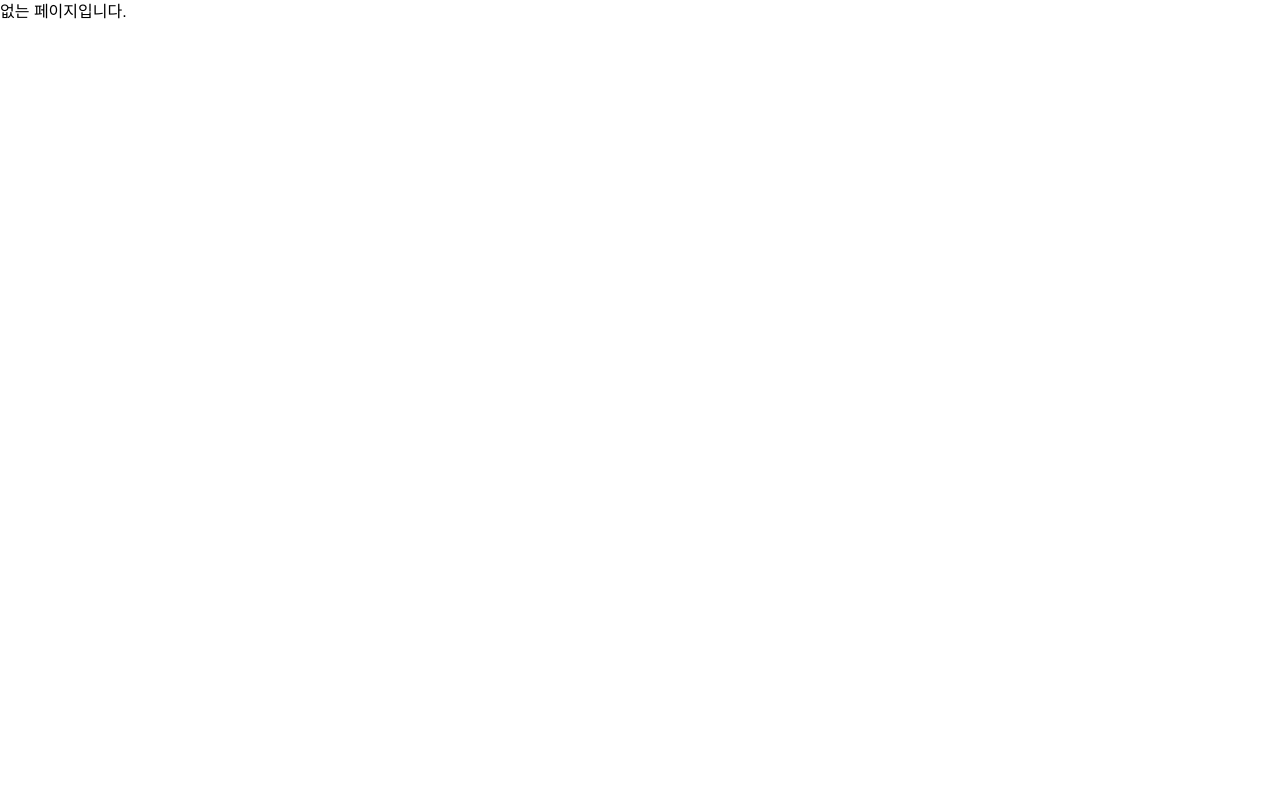
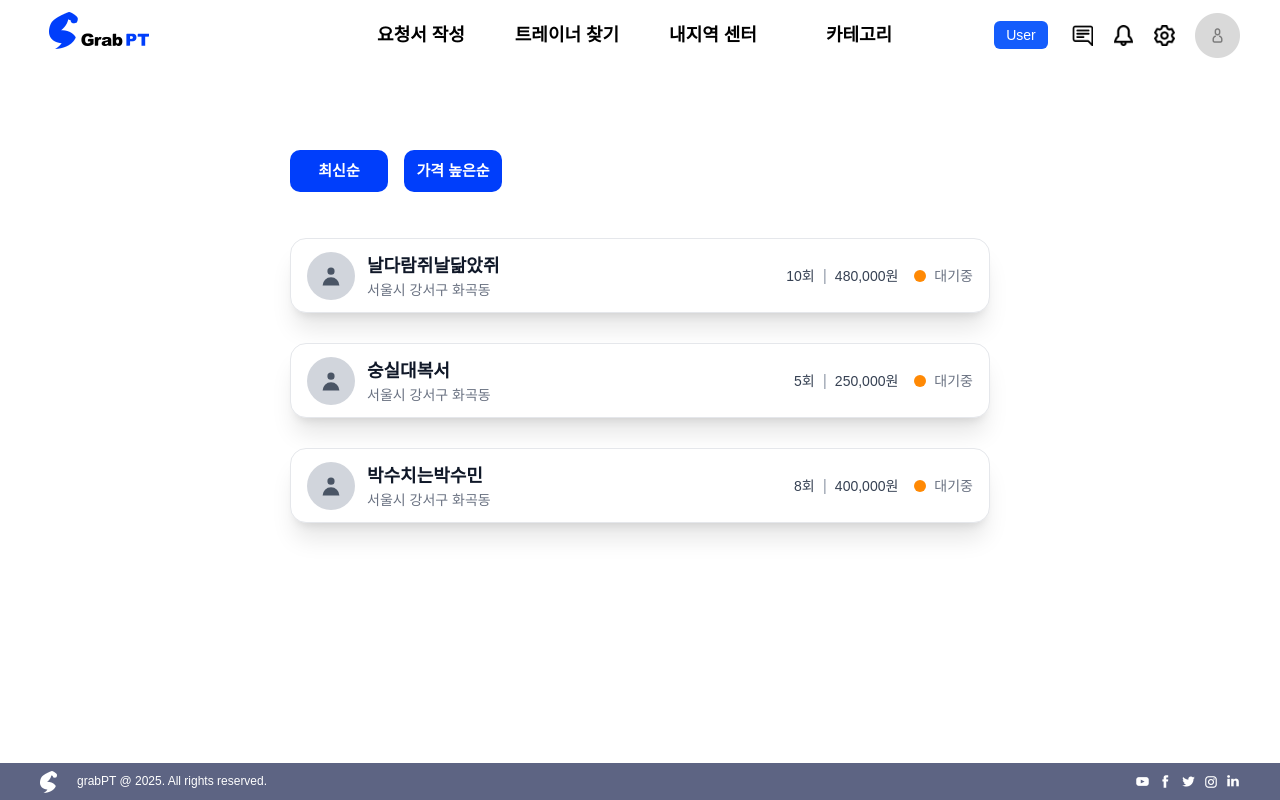
Before and after one commit to ssumai-kr/grabPT-frontend, a React (Vite) app: page /requests in a window 1280 px wide. Before the commit this address had no page. Built offline with nearby package versions, Linux system fonts and the light colour scheme; a web font is replaced by a local one.

Commit message:
feat:요청현황 목록 레이아웃

```diff
--- a/src/App.tsx
+++ b/src/App.tsx
@@ -12,6 +12,7 @@ import Signup from '@/pages/Signup';
 import TrainerMypage from '@/pages/TrainerMypage';
 import UserMainPage from '@/pages/UserMainPage';
 import UserMypage from '@/pages/UserMypage';
+import RequestsForTrainer from './pages/RequestsForTrainer';
 
 /* ───────── 라우트 테이블 ───────── */
 const routes: RouteObject[] = [
@@ -53,6 +54,14 @@ const routes: RouteObject[] = [
           },
         ],
       },
+
+      /* 요청서 관련 */
+      {
+        path: 'requests',
+        children: [
+          { index: true, element: <RequestsForTrainer /> },
+        ],
+      }
     ],
   },
 ];
--- a/src/constants/routes.ts
+++ b/src/constants/routes.ts
@@ -20,6 +20,15 @@ const ROUTES = {
     ROOT: '/category',
     WILDCARD: '/category/*',
   },
+
+  REQUESTS: {
+    ROOT: '/requests', //요청 현황 페이지
+    WRITE: '/requests/write', //요청서 작성 페이지
+    DETAIL: '/requests/:id', // 요청서 상세 페이지
+    EDIT: '/requests/edit/:id', // 요청서 수정 페이지
+    DELETE: '/requests/delete/:id', // 요청서 삭제 페이지
+    WILDCARD: '/requests/*',
+  },
 } as const;
 
 export default ROUTES;
--- /dev/null
+++ b/src/data/requests.ts
@@ -0,0 +1,94 @@
+/* 요청 현황 test Mock Data */
+export const mockRequests = [
+  {
+    profileImage: '',
+    nickName: '날다람쥐날닮았쥐',
+    location: '서울시 강서구 화곡동',
+    requestDate: '2023-10-01',
+    numbersOfpt: 10,
+    totalPrice: 480000,
+    status: '대기중',
+    id: 1,
+  },
+  {
+    profileImage: '',
+    nickName: '숭실대복서',
+    location: '서울시 강서구 화곡동',
+    requestDate: '2023-10-02',
+    numbersOfpt: 5,
+    totalPrice: 250000,
+    status: '대기중',
+    id: 2,
+  },
+  {
+    profileImage: '',
+    nickName: '박수치는박수민',
+    location: '서울시 강서구 화곡동',
+    requestDate: '2023-10-03',
+    numbersOfpt: 8,
+    totalPrice: 400000,
+    status: '대기중',
+    id: 3,
+  },
+  {
+    profileImage: '',
+    nickName: '김치찌개김치',
+    location: '서울시 강서구 화곡동',
+    requestDate: '2023-10-04',
+    numbersOfpt: 12,
+    totalPrice: 600000,
+    status: '매칭완료',
+    id: 4,
+  },
+];
+
+export const mockRequestsDetail = [
+  {
+    profileImage: '',
+    nickName: '날다람쥐날닮았쥐',
+    location: '서울시 강서구 화곡동',
+    requestDate: '2023-10-01',
+    numbersOfpt: 10,
+    totalPrice: 480000,
+    status: '대기중',
+    id: 1,
+    description: '안녕하세요! PT를 받고 싶습니다. 운동 경험은 없지만 열심히 하겠습니다.',
+    gender: '남성',
+    age: '40대',
+    preferredTime: '저녁(17:00~22:00)',
+    preferstartDate: '2023-10-10',
+    hashtags: ['체중감량', '근력강화'],
+  },
+  {
+    profileImage: '',
+    nickName: '숭실대복서',
+    location: '서울시 강서구 화곡동',
+    requestDate: '2023-10-02',
+    numbersOfpt: 5,
+    totalPrice: 250000,
+    status: '대기중',
+    id: 2,
+    description: '복싱을 배우고 싶습니다. 기본적인 기술부터 배우고 싶어요.',
+    gender: '남성',
+    age: '40대',
+    preferredTime: '저녁(17:00~22:00)',
+    preferstartDate: '2023-10-10',
+    hashtags: ['체중감량', '근력강화'],
+  },
+  {
+    profileImage: '',
+    nickName: '박수치는박수민',
+    location: '서울시 강서구 화곡동',
+    requestDate: '2023-10-03',
+    numbersOfpt: 8,
+    totalPrice: 400000,
+    status: '대기중',
+    id: 3,
+    description: 'PT를 통해 체중 감량과 근력 강화를 목표로 하고 있습니다. 주 3회 운동을 원합니다.',
+    gender: '여성',
+    age: '20대',
+    preferredTime: '오전(09:00~12:00)',
+    preferstartDate: '2023-10-10',
+    hashtags: ['체중감량', '근력강화', '유연성'],
+  },
+];
--- /dev/null
+++ b/src/features/Requests/RequestsStatusCard.tsx
@@ -0,0 +1,42 @@
+import UserRequestHeader from './UserRequestHeader';
+
+/*
+전문가 요청현황 조회 시
+리스트로 보이는 요청현황의
+상태 카드 컴포넌트입니다.
+이 컴포넌트는 요청현황의 상태를 카드 형태로 보줍니다.
+*/
+interface RequestsStatusCardProps {
+  profileImage: string;
+  nickName: string;
+  location: string;
+  requestDate: string;
+  numbersOfpt: number;
+  totalPrice: number;
+  status: string;
+  id: number;
+  handleModalOpen?: () => void;
+  handleModalClose?: () => void;
+}
+
+const RequestsStatusCard = (props: RequestsStatusCardProps) => {
+  return (
+    <div className="flex h-[75px] w-[700px] flex-row items-center justify-between rounded-2xl border border-gray-200 bg-white px-4 py-3 shadow-sm shadow-xl cursor-pointer hover:shadow-lg transition-shadow duration-200">
+      <UserRequestHeader nickName={props.nickName} location={props.location} />
+      {/* 우측 정보 */}
+      <div className="flex items-center space-x-2">
+        <span className="text-sm text-gray-700">{props.numbersOfpt}회</span>
+        <span className="text-gray-400">|</span>
+        <span className="text-sm text-gray-700">{props.totalPrice.toLocaleString()}원</span>
+        <div
+          className={`ml-2 h-3 w-3 rounded-full ${
+            props.status === '매칭완료' ? 'bg-green-500' : 'bg-orange-400'
+          }`}
+        ></div>
+        <span className="text-sm text-gray-500">{props.status}</span>
+      </div>
+    </div>
+  );
+};
+
+export default RequestsStatusCard;
--- /dev/null
+++ b/src/features/Requests/RequestsViewModal.tsx
@@ -0,0 +1,46 @@
+import UserRequestHeader from './UserRequestHeader';
+
+/*
+'요청 현황'페이지에서 카드 클릭 시 보여지는 모달 입니다.
+*/
+interface RequestsViewModalProps {
+  profileImage: string;
+  nickName: string;
+  location: string;
+  requestDate: string;
+  numbersOfpt: number;
+  totalPrice: number;
+  status: string;
+  id: number;
+  description: string;
+  gender: string;
+  age: string;
+  preferredTime: string;
+  preferstartDate: string;
+  hashtags: string[];
+  handleModalClose: () => void;
+}
+
+const RequestsViewModal = (props: RequestsViewModalProps) => {
+  return(
+    <div>
+      <UserRequestHeader
+        nickName={props.nickName}
+        location={props.location}
+      />
+      <div>
+        hashTag
+      </div>
+      <div>
+        <p>{props.description}</p>
+        <div>
+          <div></div>
+          <div></div>
+          <div></div>
+        </div>
+      </div>
+    </div>
+  );
+}
+
+export default RequestsViewModal;
--- /dev/null
+++ b/src/features/Requests/UserRequestHeader.tsx
@@ -0,0 +1,34 @@
+/*
+유저의 요청 현황 카드의 보여지는
+이미지, 닉네임, 위치 정보 부분 컴포넌트 입니다.
+*/
+interface UserRequestHeaderProps {
+  nickName: string;
+  location: string;
+}
+
+const UserRequestHeader = ({nickName, location}: UserRequestHeaderProps) => {
+  return (
+    <div className="flex flex-row items-center justify-between">
+      {/* 프로필 아이콘 */}
+      <div className="mr-3 flex h-12 w-12 items-center justify-center rounded-full bg-gray-300">
+        <svg className="h-6 w-6 text-gray-600" fill="currentColor" viewBox="0 0 20 20">
+          <path
+            fillRule="evenodd"
+            d="M10 9a3 3 0 100-6 3 3 0 000 6zm-7 9a7 7 0 1114 0H3z"
+            clipRule="evenodd"
+          />
+        </svg>
+      </div>
+
+      {/* 텍스트 내용 */}
+      <div className="flex flex-col">
+        <h3 className="text-lg font-semibold text-gray-900">{nickName}</h3>
+        <p className="text-sm text-gray-500">{location}</p>
+      </div>
+    </div>
+  );
+};
+
+
+export default UserRequestHeader;
--- /dev/null
+++ b/src/pages/RequestsForTrainer.tsx
@@ -0,0 +1,36 @@
+/*
+전문가(트레이너) 가 조회 가능한
+'요청 현황'페이지 입니다,
+*/
+import Button from '@/components/Button';
+import { mockRequestsDetail } from '@/data/requests';
+import RequestsStatusCard from '@/features/Requests/RequestsStatusCard';
+import { useState } from 'react';
+
+const RequestsForTrainer = () => {
+  const [_ismodalOpen, setIsModalOpen] = useState(false);
+  const handleModalOpen = () => {
+    setIsModalOpen(true);
+  };
+  const handleModalClose = () => {
+    setIsModalOpen(false);
+  };
+
+
+  return (
+    <div className='w-[700px] h-auto mx-auto flex flex-col gap-[30px] mt-20'>
+      <div className='flex flex-row justify-start gap-4 mb-4'>
+        <Button className="text-white">최신순</Button>
+        <Button className="text-white">가격 높은순</Button>
+      </div>
+      <div className='flex flex-col gap-[30px]'>
+        {/* 요청 현황 카드 컴포넌트 */}
+        {mockRequestsDetail.map((request) => (
+          <RequestsStatusCard key={request.id} {...request} handleModalClose={handleModalClose} handleModalOpen={handleModalOpen}/>
+        ))}
+    </div>
+    </div>
+  );
+};
+
+export default RequestsForTrainer;
```
